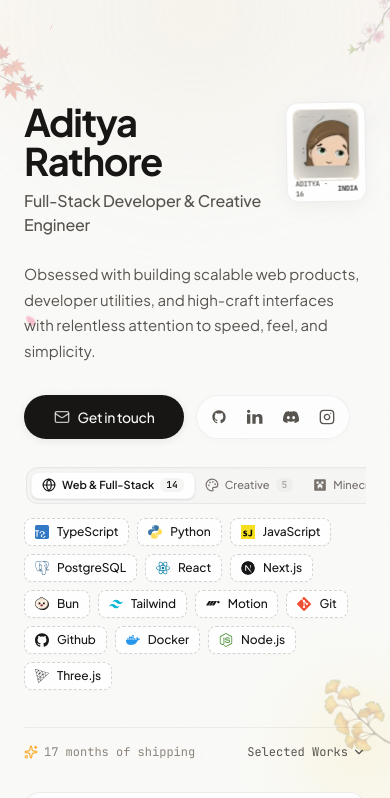
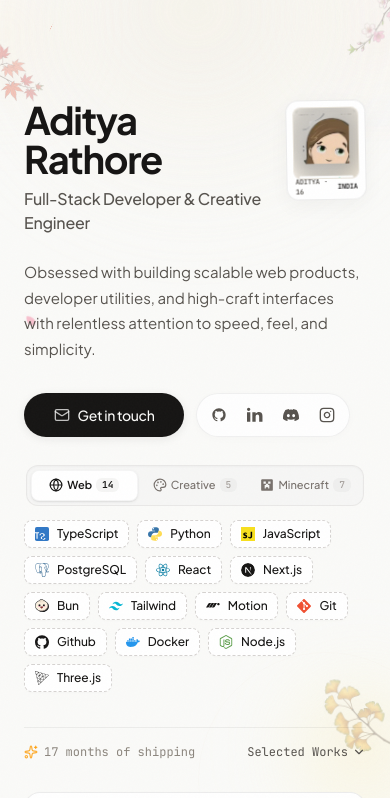
Before and after one commit to Code-Xceed/portfolio, a React (Vite) app: page / in a window 390 px wide. Shown: the top 798 px of the page. Built offline with nearby package versions, Linux system fonts and the light colour scheme.

Commit message:
fix(mobile): responsive 3-tab category bar with zero scroll clipping and smooth navigation

```diff
--- a/src/App.jsx
+++ b/src/App.jsx
@@ -1,15 +1,30 @@
-import React from 'react';
+import React, { useState, useEffect } from 'react';
+import { ArrowUp } from 'lucide-react';
 import Hero from './components/Hero';
 import SelectedWorks from './components/SelectedWorks';
 import BotanicalBorders from './components/BotanicalBorders';
 import JapaneseZenEffects from './components/JapaneseZenEffects';
 
 export default function App() {
+  const [showScrollTop, setShowScrollTop] = useState(false);
+
+  useEffect(() => {
+    const handleScroll = () => {
+      setShowScrollTop(window.scrollY > 320);
+    };
+    window.addEventListener('scroll', handleScroll, { passive: true });
+    return () => window.removeEventListener('scroll', handleScroll);
+  }, []);
+
   const handleExploreClick = () => {
     const nextSection = document.getElementById('projects');
     if (nextSection) {
       nextSection.scrollIntoView({ behavior: 'smooth' });
     }
+  };
+
+  const handleScrollToTop = () => {
+    window.scrollTo({ top: 0, behavior: 'smooth' });
   };
 
   return (
@@ -34,6 +49,19 @@ export default function App() {
         {/* Step 2: Selected Works / Projects Section */}
         <SelectedWorks />
       </main>
+
+      {/* 5. Floating Zen Quick-Nav / Back-to-Top Indicator */}
+      <button
+        type="button"
+        onClick={handleScrollToTop}
+        className={`pressable fixed bottom-5 right-5 sm:bottom-7 sm:right-7 z-40 flex items-center gap-1.5 px-3 py-2 rounded-full bg-white/90 hover:bg-white text-[#161514] border border-stone-200/80 shadow-[0_4px_16px_rgba(22,21,20,0.08)] backdrop-blur-md text-[11.5px] font-mono transition-all duration-300 ease-out cursor-pointer ${
+          showScrollTop ? 'opacity-100 translate-y-0 pointer-events-auto' : 'opacity-0 translate-y-4 pointer-events-none'
+        }`}
+        aria-label="Scroll to top of page"
+      >
+        <ArrowUp className="w-3.5 h-3.5 text-[#161514]" />
+        <span className="text-[11px] font-medium tracking-tight">Top</span>
+      </button>
     </div>
   );
 }
--- a/src/components/HeroSkillsShelf.jsx
+++ b/src/components/HeroSkillsShelf.jsx
@@ -28,18 +28,21 @@ const CATEGORIES = [
   {
     id: 'web',
     label: 'Web & Full-Stack',
+    shortLabel: 'Web',
     icon: Globe,
     count: 14
   },
   {
     id: 'creative',
     label: 'Creative',
+    shortLabel: 'Creative',
     icon: Palette,
     count: 5
   },
   {
     id: 'minecraft',
     label: 'Minecraft & Modding',
+    shortLabel: 'Minecraft',
     icon: MinecraftIcon,
     count: 7
   },
@@ -263,15 +266,16 @@ export default function HeroSkillsShelf() {
       {/*
         ==================================================
         FIXED-IN-PLACE SELECTOR TOOLBAR
-        - Fixed non-wrapping track with overflow-x-auto for small viewports
-        - Three distinct domains: Web & Full-Stack, Creative, Minecraft & Modding
-        - Clean segmented pill frame, zero layout shift
+        - 100% full-width 3-tab segmented control on mobile: NO horizontal scroll required!
+        - Single-tap effortless switching between domains
+        - Clean responsive layout: compact "Web" / "Minecraft" on small screens, full domain labels on sm+
+        - Rock-solid segmented pill frame, zero layout shift
         ==================================================
       */}
-      <div className="w-full flex items-center justify-start mb-3 px-0.5 overflow-x-auto scrollbar-none">
-        {/* Segmented Tab Controls */}
+      <div className="w-full mb-3 px-0.5">
+        {/* Segmented Tab Controls: Grid on mobile, inline-flex on sm+ */}
         <div
-          className="inline-flex items-center p-1 rounded-xl bg-stone-100/90 sm:bg-white/80 border border-stone-200/80 shadow-[inset_0_1px_2px_rgba(22,21,20,0.03)] backdrop-blur-md shrink-0"
+          className="w-full grid grid-cols-3 sm:inline-flex sm:w-auto p-1 rounded-xl bg-stone-100/90 sm:bg-white/80 border border-stone-200/80 shadow-[inset_0_1px_2px_rgba(22,21,20,0.03)] backdrop-blur-md gap-1 sm:gap-0.5"
           role="tablist"
           aria-label="Filter skills by engineering & creative domain"
         >
@@ -285,14 +289,15 @@ export default function HeroSkillsShelf() {
                 role="tab"
                 aria-selected={isActive}
                 onClick={() => setActiveTab(cat.id)}
-                className={`pressable relative flex items-center gap-1.5 sm:gap-2 px-2.5 sm:px-3 py-1 sm:py-1.5 rounded-lg text-[11px] sm:text-[11.5px] font-medium transition-all duration-150 cursor-pointer select-none whitespace-nowrap ${
+                className={`pressable relative flex items-center justify-center gap-1 sm:gap-2 px-1.5 sm:px-3 py-1.5 sm:py-1.5 rounded-lg text-[11px] sm:text-[11.5px] font-medium transition-all duration-150 cursor-pointer select-none whitespace-nowrap touch-manipulation ${
                   isActive
                     ? 'bg-white text-[#161514] font-semibold shadow-[0_1px_3px_rgba(0,0,0,0.08),0_1px_1px_rgba(0,0,0,0.04)] border border-black/[0.04]'
-                    : 'text-[#78716C] hover:text-[#161514] hover:bg-white/50'
+                    : 'text-[#78716C] hover:text-[#161514] hover:bg-white/50 active:bg-white/30'
                 }`}
               >
                 <IconComponent className={`w-3.5 h-3.5 shrink-0 ${isActive ? 'text-[#161514]' : 'text-[#78716C]'}`} />
-                <span>{cat.label}</span>
+                <span className="sm:hidden">{cat.shortLabel}</span>
+                <span className="hidden sm:inline">{cat.label}</span>
                 <span
                   className={`text-[9.5px] font-mono px-1.5 py-0.2 rounded-md transition-colors ${
                     isActive
@@ -318,7 +323,9 @@ export default function HeroSkillsShelf() {
         ==================================================
       */}
       <div
-        className="min-h-[164px] flex flex-wrap items-start content-start gap-2 sm:gap-2.5 pt-0.5"
+        key={activeTab}
+        className="min-h-[164px] flex flex-wrap items-start content-start gap-2 sm:gap-2.5 pt-0.5 animate-fade-in-up"
+        style={{ animationDuration: '220ms' }}
         role="region"
         aria-live="polite"
       >
--- a/src/components/SelectedWorks.jsx
+++ b/src/components/SelectedWorks.jsx
@@ -532,7 +532,7 @@ export default function SelectedWorks() {
   return (
     <section
       id="projects"
-      className="relative z-10 w-full max-w-3xl mx-auto px-6 sm:px-8 pt-4 sm:pt-6 pb-14 sm:pb-20"
+      className="relative z-10 w-full max-w-3xl mx-auto px-6 sm:px-8 pt-4 sm:pt-6 pb-14 sm:pb-20 scroll-mt-8 sm:scroll-mt-12"
     >
       {/* PROJECTS LIST: Structured Editorial Spec Stack */}
       <div className="flex flex-col gap-4 sm:gap-5">
```
